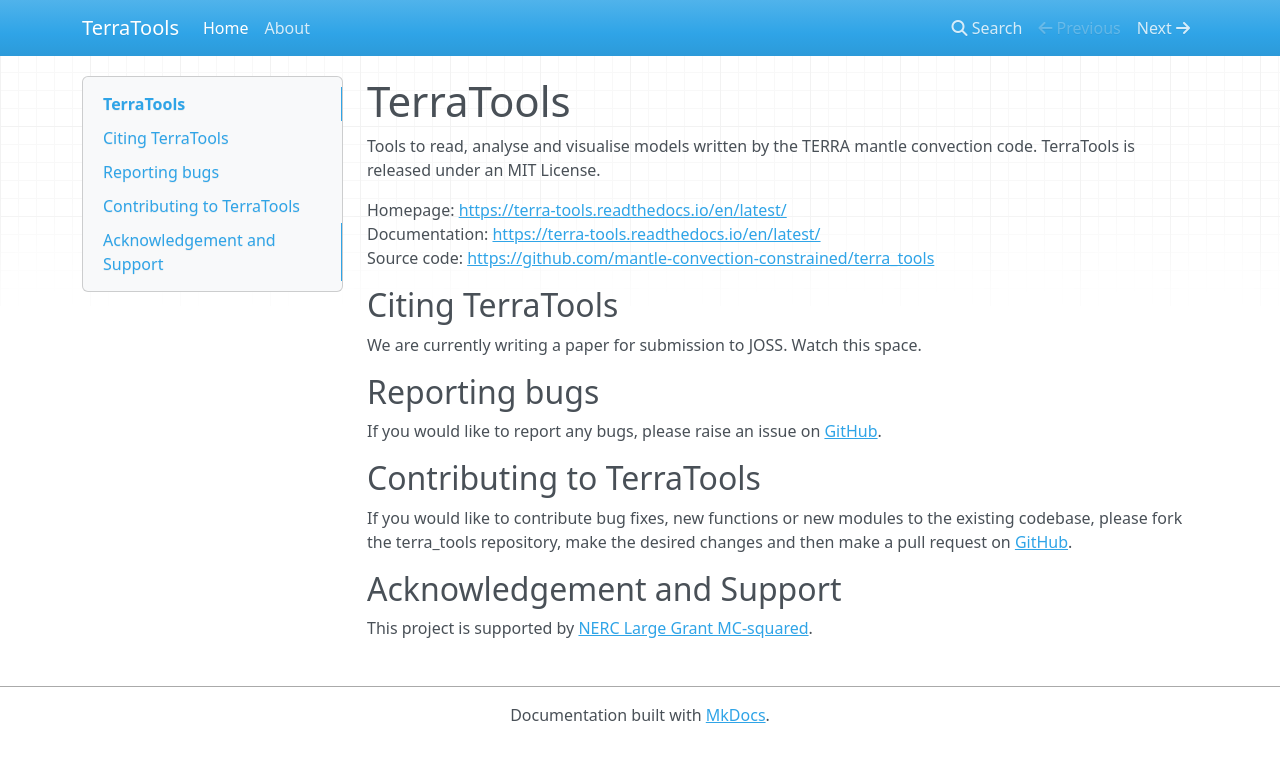
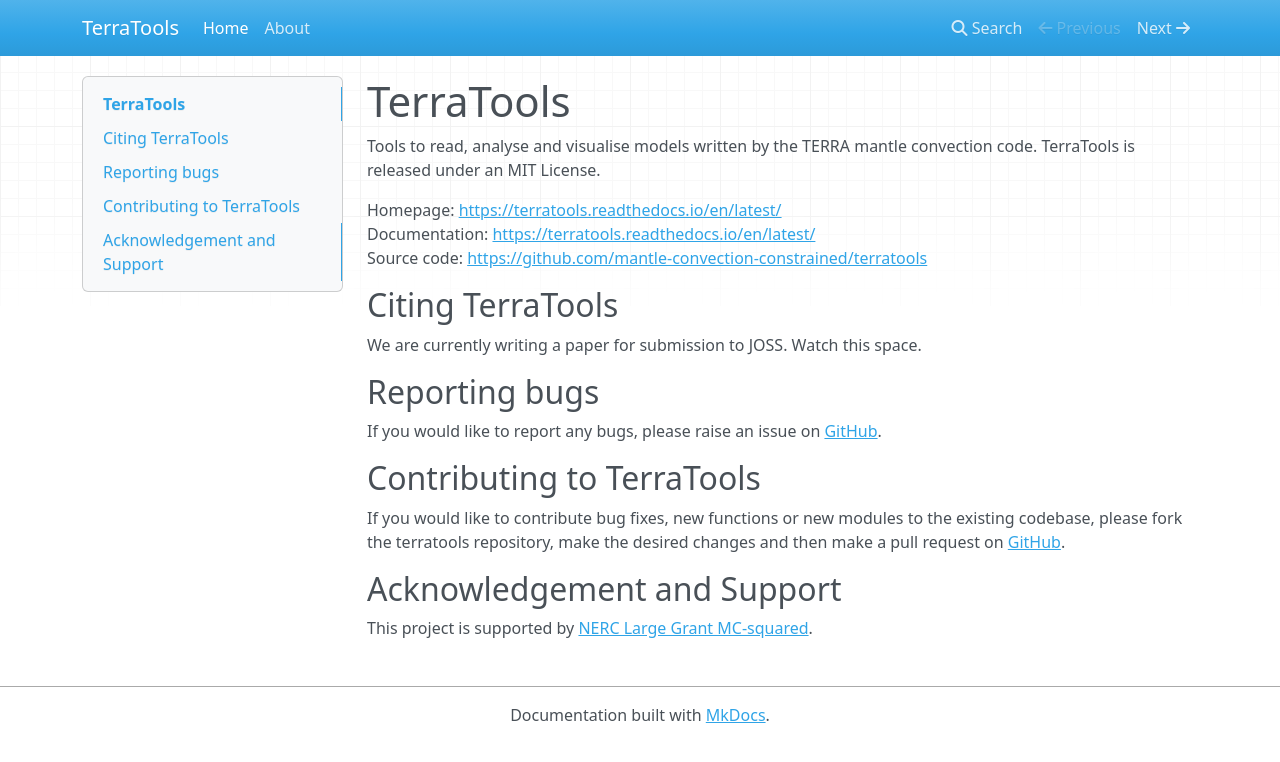
Before and after one commit to mantle-convection-constrained/terratools, an MkDocs documentation site: the page built from docs/index.md, in a window 1280 px wide. Shown: the top 762 px of the page. Built offline with MkDocs 1.6.1, drawn with Linux system fonts in a browser that asks for light colours; nearby versions of some CDN libraries.

Commit message:
Rename project to terratools
The module name `terra_tools` would be transformed to `terra-tools`
by PyPI, so mush the words together and call it `terratools`.

This commit changes all the names but does not change any website
addresses externally.

```diff
--- a/docs/index.md
+++ b/docs/index.md
@@ -2,18 +2,18 @@
 Tools to read, analyse and visualise models written by the TERRA mantle convection code.
 TerraTools is released under an MIT License.
 
-Homepage: [https://terra-tools.readthedocs.io/en/latest/](https://terra-tools.readthedocs.io/en/latest/)<br>
-Documentation: [https://terra-tools.readthedocs.io/en/latest/](https://terra-tools.readthedocs.io/en/latest/)<br>
-Source code: [https://github.com/mantle-convection-constrained/terra_tools](https://github.com/mantle-convection-constrained/terra_tools)
+Homepage: [https://terratools.readthedocs.io/en/latest/](https://terratools.readthedocs.io/en/latest/)<br>
+Documentation: [https://terratools.readthedocs.io/en/latest/](https://terratools.readthedocs.io/en/latest/)<br>
+Source code: [https://github.com/mantle-convection-constrained/terratools](https://github.com/mantle-convection-constrained/terratools)
 
 ## Citing TerraTools
 We are currently writing a paper for submission to JOSS. Watch this space.
 
 ## Reporting bugs
-If you would like to report any bugs, please raise an issue on [GitHub](https://github.com/mantle-convection-constrained/terra_tools/issues).
+If you would like to report any bugs, please raise an issue on [GitHub](https://github.com/mantle-convection-constrained/terratools/issues).
 
 ## Contributing to TerraTools
-If you would like to contribute bug fixes, new functions or new modules to the existing codebase, please fork the terra_tools repository, make the desired changes and then make a pull request on [GitHub](https://github.com/mantle-convection-constrained/terra_tools/pulls).
+If you would like to contribute bug fixes, new functions or new modules to the existing codebase, please fork the terratools repository, make the desired changes and then make a pull request on [GitHub](https://github.com/mantle-convection-constrained/terratools/pulls).
 
 ## Acknowledgement and Support
 This project is supported by [NERC Large Grant MC-squared](https://www.cardiff.ac.uk/research/explore/find-a-project/view/2592859-mc2-mantle-circulation-constrained).
--- a/pyproject.toml
+++ b/pyproject.toml
@@ -24,6 +24,6 @@
 dependencies = [ "numpy" ]
 
 [project.urls]
-"Homepage" = "https://github.com/mantle-convection-constrained/terra_tools"
-"Bug Tracker" = "https://github.com/mantle-convection-constrained/terra_tools/issues"
-"Documentation" = "https://readthedocs.org/projects/terra-tools"
+"Homepage" = "https://github.com/mantle-convection-constrained/terratools"
+"Bug Tracker" = "https://github.com/mantle-convection-constrained/terratools/issues"
+"Documentation" = "https://readthedocs.org/projects/terratools"
```
Also changed, not shown: CONTRIBUTING.md (+2 -2 lines), README.md (+5 -5 lines).
